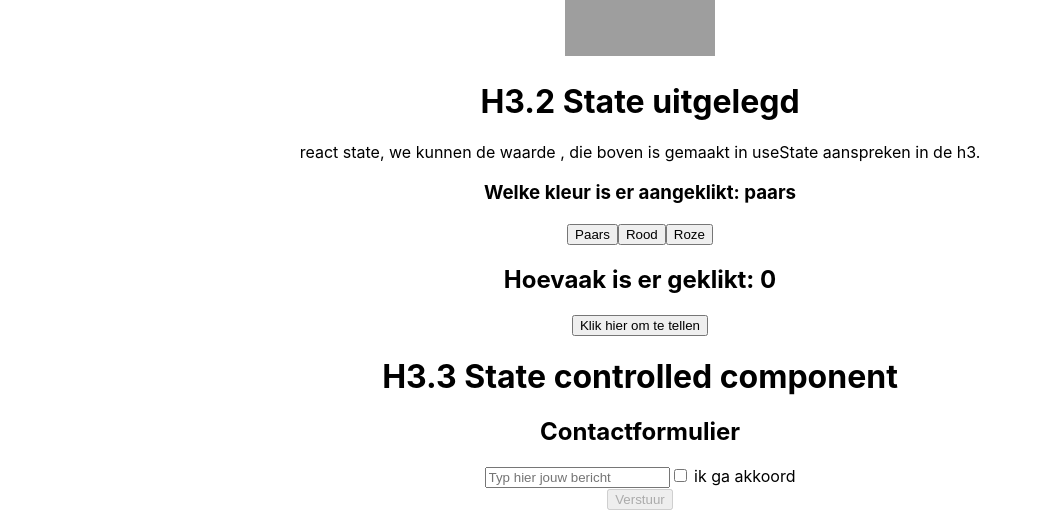
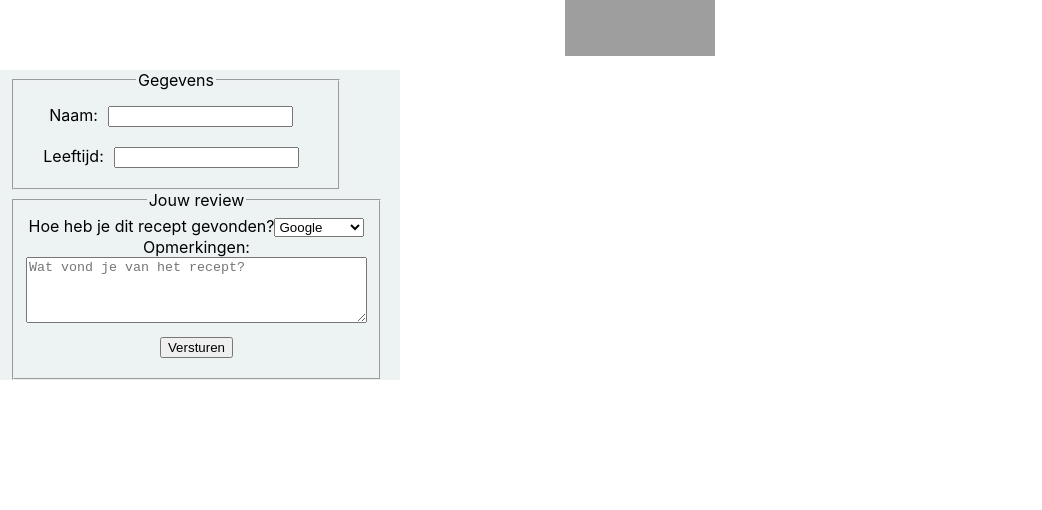
Before and after one commit to Maarten86M/react-oefenbestand, a React (Create React App) app: page / in a window 1280 px wide. Shown: the part 608-1118 px from the top of the page, without its empty margins (0-1042 px from the left). After the commit the page ends 998 px from the top, so only its background shows below. Built offline with nearby package versions, Linux system fonts and the light colour scheme; grey boxes are pictures that could not be loaded.

Commit message:
uitleg React Hook Form

```diff
--- a/package.json
+++ b/package.json
@@ -8,6 +8,7 @@
     "@testing-library/user-event": "^12.8.3",
     "react": "^17.0.2",
     "react-dom": "^17.0.2",
+    "react-hook-form": "^7.6.3",
     "react-scripts": "4.0.3",
     "web-vitals": "^1.1.2"
   },
--- a/src/App.js
+++ b/src/App.js
@@ -5,6 +5,7 @@ import PageHeader from "./PageHeader";
 import TextContent from "./TextContent";
 import StateUitlegdTwo from "./StateUitgelegdTwo";
 import StateUitlegdOne from "./StateUitgelegdOne";
+import ReactFormHooks from "./ReactHookForm";
 
 function App() {
 
@@ -18,13 +19,13 @@ function App() {
                 Lorem ipsum dolor sit amet, consectetur adipisicing elit. Earum, perferendis?
             </TextContent>
 
-
             <ImageCard subject={"nature"}/>
             <ImageCard subject={"travel"}/>
 
-            <StateUitlegdOne/>
-            <StateUitlegdTwo/>
+            {/*<StateUitlegdOne/>*/}
+            {/*<StateUitlegdTwo/>*/}
 
+            <ReactFormHooks />
         </div>
     );
 }
--- /dev/null
+++ b/src/ReactHookForm.js
@@ -0,0 +1,93 @@
+
+import "./App.css";
+import './reacthookform.css';
+import {useForm} from 'react-hook-form';
+
+function ReactFormHooks() {
+    const {handleSubmit, formState: {errors}, register, watch} = useForm();
+    const selectedReferrer = watch('found-through');
+
+    function onFormSubmit(data) {
+        console.log(data);
+    }
+return (
+    <div className="form-container">
+        <form onSubmit={handleSubmit(onFormSubmit)}>
+            <fieldset>
+                <legend>Gegevens</legend>
+
+                <label htmlFor="details-name">
+                    Naam:
+                    <input
+                        type="text"
+                        id="details-name"
+                        {...register("name", {
+                            required: true,
+                            validate: (value) => value.includes('@'),
+                        })}
+                    />
+                </label>
+
+                <label htmlFor="details-age">
+                    Leeftijd:
+                    <input
+                        type="number"
+                        id="details-age"
+                        {...register("age")}
+                    />
+                </label>
+            </fieldset>
+
+            <fieldset>
+                <legend>Jouw review</legend>
+
+                <label htmlFor="referrer">
+                    Hoe heb je dit recept gevonden?
+                    <select
+                        id="referrer"
+                        {...register("found-through")}
+                    >
+                        <option value="google">Google</option>
+                        <option value="vriend">Vriend</option>
+                        <option value="advertentie">Advertentie</option>
+                        <option value="anders">Anders</option>
+                    </select>
+                </label>
+                {selectedReferrer === 'anders' && (
+                    <input
+                        type="text"
+                        {...register("found-through-anders", {required: true})}
+                    />
+                )}
+
+                <label htmlFor="recipe-comments">
+                    Opmerkingen:
+                    <textarea
+                        id="recipe-comments"
+                        rows="4"
+                        cols="40"
+                        placeholder="Wat vond je van het recept?"
+                        {...register("comments", {
+                            required: {
+                                value: true,
+                                message: 'Dit veld mag niet leeg zijn',
+                            },
+                            maxLength: {
+                                value: 50,
+                                message: 'Er mogen maximaal 50 karakters gebruikt worden',
+                            },
+                        })}
+                    >
+                        </textarea>
+                    {errors.comments && <p>{errors.comments.message}</p>}
+                </label>
+                <button type="submit">
+                    Versturen
+                </button>
+            </fieldset>
+        </form>
+    </div>
+)
+};
+
+export default ReactFormHooks;
--- /dev/null
+++ b/src/reacthookform.css
@@ -0,0 +1,20 @@
+.form-container {
+    background-color: hsl(179, 20%, 94%);
+    width: 400px;
+}
+
+form {
+    margin: 10px;
+}
+
+fieldset {
+    width: 300px;
+}
+
+input {
+    margin: 10px;
+}
+
+button {
+    margin: 10px;
+}
```
Also changed, not shown: 2 other files (tests, documents, lock files or other folders).
